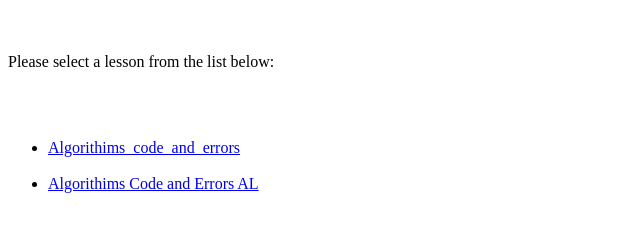
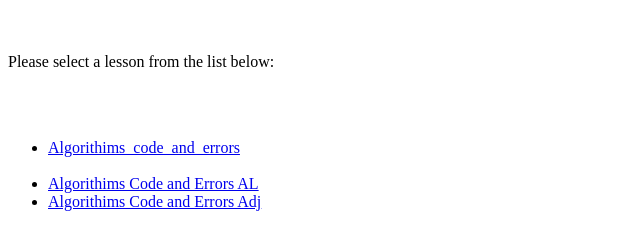
Before and after one commit to svogels/algorithins_code_and_errors, a plain HTML site: page index.html in a window 1280 px wide. Shown: the part 87-336 px from the top of the page, without its empty margins (0-640 px from the left). Drawn offline with Linux system fonts and the light colour scheme.

Commit message:
Update index.html

```diff
--- a/index.html
+++ b/index.html
@@ -10,6 +10,7 @@
   <ul>
     <li><a href="Algorithims_code_and_errors.html">Algorithims_code_and_errors</a></li>
     <li><a href="Algorithims_code_and_errors_AL.html">Algorithims Code and Errors AL</a></li>
+    <li><a href="Algorithims_code_and_errors_adj.html">Algorithims Code and Errors Adj</a></li>
   </ul>
 </body>
 </html>
```
